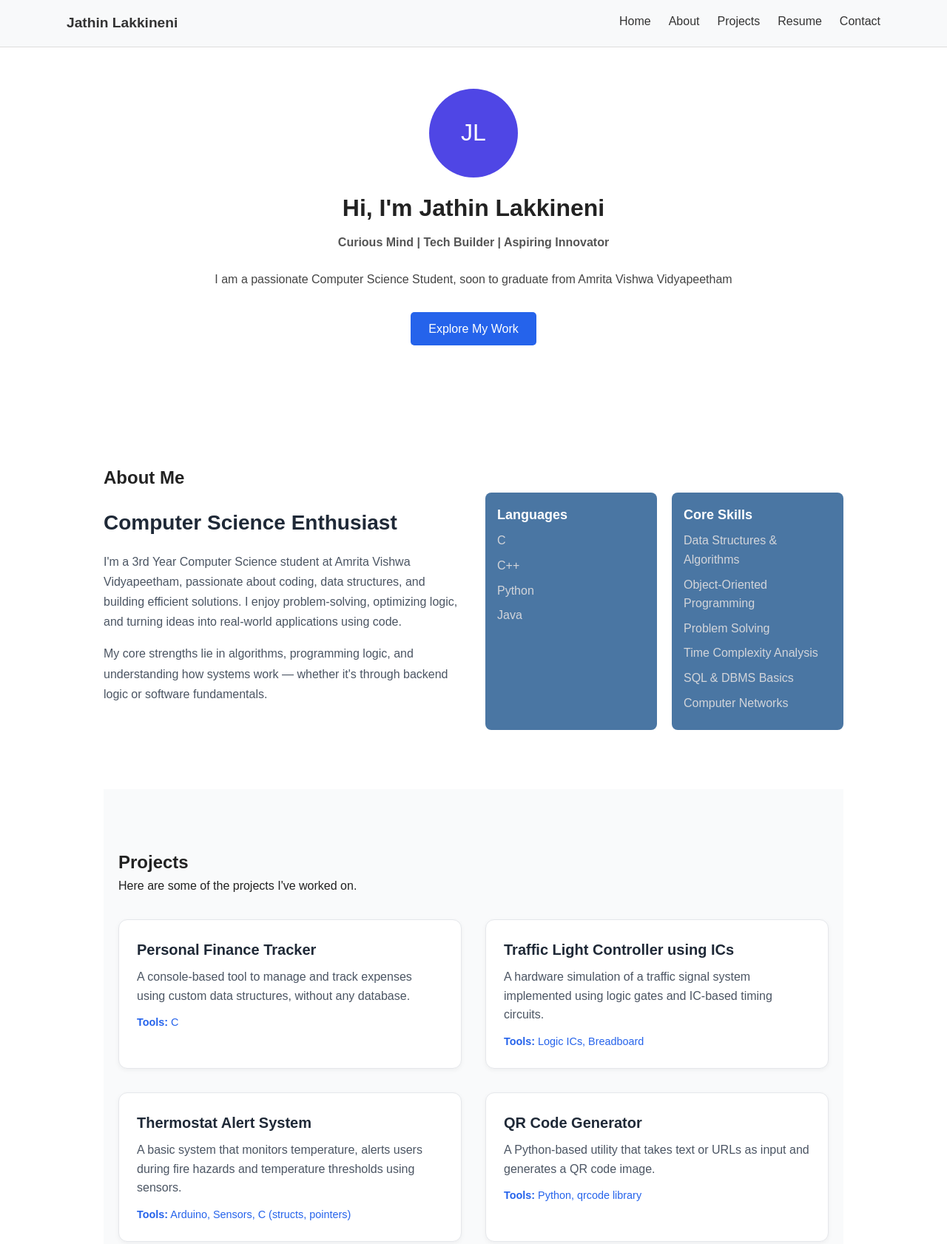
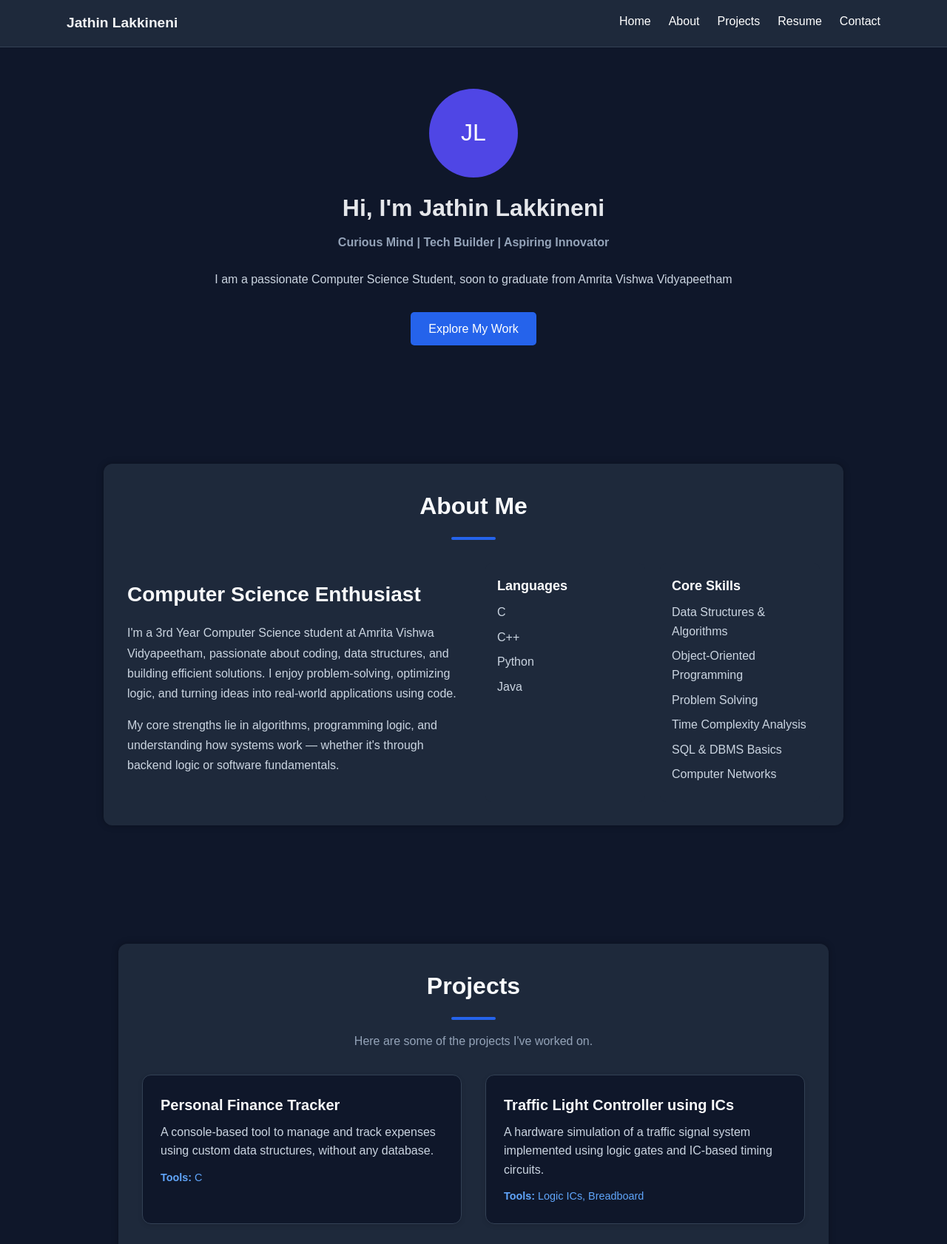
Before and after one commit to jlakkineni25/Repository, a plain HTML site: page index.html in a window 1280 px wide. Shown: the top 1682 px of the page at 74% size. Drawn offline with Linux system fonts and the light colour scheme.

Commit message:
Style.css

```diff
--- a/Style.css
+++ b/Style.css
@@ -1,4 +1,3 @@
-
 * {
   margin: 0;
   padding: 0;
@@ -8,17 +7,82 @@
 body {
   font-family: Arial, sans-serif;
   line-height: 1.6;
-      color: #222;
-      background-color: #ffffff;
+  color: #e5e7eb;
+  background-color: #0f172a; /* Deep dark navy */
+}
+
+section {
+  padding: 80px 20px;
+  max-width: 1000px;
+  margin: 0 auto;
+}
+
+.container {
+  background-color: #1e293b; /* Dark card bg */
+  border-radius: 0.75rem;
+  padding: 2rem;
+  box-shadow: 0 0 10px rgba(0, 0, 0, 0.3);
+}
+
+.section-header {
+  text-align: center;
+  margin-bottom: 2rem;
+}
+
+.section-title {
+  font-size: 2rem;
+  font-weight: 700;
+  color: #f8fafc;
+}
+
+.section-divider {
+  height: 4px;
+  width: 60px;
+  background-color: #2563eb;
+  margin: 1rem auto;
+  border-radius: 2px;
+}
+
+.section-subtitle {
+  color: #94a3b8;
+  font-size: 1rem;
+}
+
+/* Cards used inside grids */
+.card {
+  background-color: #1e293b;
+  border-radius: 0.75rem;
+  padding: 1.5rem;
+  border: 1px solid #334155;
+  box-shadow: 0 2px 8px rgba(0,0,0,0.2);
+  transition: transform 0.3s ease, box-shadow 0.3s ease;
+}
+
+.card:hover {
+  transform: translateY(-4px);
+  box-shadow: 0 6px 16px rgba(0,0,0,0.3);
+}
+
+/* Headings inside cards */
+.card h3 {
+  color: #f1f5f9;
+  margin-bottom: 0.5rem;
+}
+
+/* Text inside cards */
+.card p {
+  color: #cbd5e1;
+  font-size: 0.95rem;
+  line-height: 1.6;
 }
 
 nav {
-      background: #f8f9fa;
+  background: #1e293b;
   padding: 1rem 2rem;
   position: fixed;
   top: 0;
   width: 100%;
-      border-bottom: 1px solid #ddd;
+  border-bottom: 1px solid #334155;
   z-index: 1000;
 }
 
@@ -32,7 +96,7 @@
 .logo {
   font-weight: bold;
   font-size: 1.2rem;
-      color: #333;
+  color: #f3f4f6;
 }
 
 .nav-links {
@@ -43,19 +107,14 @@
 
 .nav-links a {
   text-decoration: none;
-      color: #333;
+  color: #f3f4f6;
   font-weight: 500;
 }
 
 .nav-links a:hover {
-      color: #0056b3;
+  color: #60a5fa;
 }
 
-    section {
-      padding: 80px 20px;
-      max-width: 1000px;
-      margin: 0 auto;
-    }
 
 #home {
   padding-top: 120px;
@@ -82,14 +141,14 @@
 }
 
 .home-subtitle {
-      color: #555;
+  color: #94a3b8;
   font-size: 1rem;
   margin-bottom: 1.5rem;
 }
 
 .home-description {
   font-size: 1rem;
-      color: #444;
+  color: #cbd5e1;
   max-width: 700px;
   margin: 0 auto 2rem;
 }
@@ -109,7 +168,7 @@
 }
 
 #about {
-      background-color: #ffffff;
+  background-color: #0f172a;
   padding: 80px 0;
 }
 
@@ -123,14 +182,14 @@
 .about-text h3 {
   font-size: 1.75rem;
   font-weight: 600;
-      color: #1f2937;
+  color: #f9fafb;
   margin-bottom: 1rem;
 }
 
 .about-text p {
   font-size: 1rem;
   line-height: 1.7;
-      color: #4b5563;
+  color: #cbd5e1;
   margin-bottom: 1rem;
 }
 
@@ -141,7 +200,7 @@
 }
 
 .skill-card {
-      background: #4a76a3;
+  background: #1e293b;
   border-radius: 0.5rem;
   padding: 1rem;
 }
@@ -149,14 +208,14 @@
 .skill-card h4 {
   font-size: 1.125rem;
   font-weight: 600;
-      color: #fff;
+  color: #ffffff;
   margin-bottom: 0.5rem;
 }
 
 .skill-card ul {
   list-style: none;
   padding-left: 0;
-      color: #d3d5da;
+  color: #cbd5e1;
 }
 
 .skill-card ul li {
@@ -213,7 +272,7 @@
 .social-icon {
   width: 40px;
   height: 40px;
-      background: #374151;
+  background: #334155;
   display: flex;
   align-items: center;
   justify-content: center;
@@ -221,11 +280,11 @@
 }
 
 .social-icon:hover {
-      background-color: #1f2937;
+  background-color: #1e293b;
 }
 
 #projects {
-  background-color: #f9fafb;
+  background-color: #0f172a;
   padding: 80px 20px;
 }
 
@@ -237,34 +296,39 @@
 }
 
 .project-card {
-  background: #ffffff;
-  border: 1px solid #e5e7eb;
+  background: #0f172a;
+  border: 1px solid #334155;
   border-radius: 0.75rem;
   padding: 1.5rem;
-  box-shadow: 0 2px 6px rgba(0,0,0,0.05);
+  box-shadow: 0 2px 6px rgba(0,0,0,0.1);
   transition: transform 0.3s ease, box-shadow 0.3s ease;
 }
 
 .project-card:hover {
   transform: translateY(-5px);
-  box-shadow: 0 6px 12px rgba(0,0,0,0.1);
+  box-shadow: 0 6px 12px rgba(0,0,0,0.3);
 }
 
 .project-title {
   font-size: 1.25rem;
   font-weight: 600;
   margin-bottom: 0.5rem;
-  color: #1f2937;
+  color: #f9fafb;
 }
 
 .project-description {
   font-size: 1rem;
-  color: #4b5563;
+  color: #cbd5e1;
   margin-bottom: 0.75rem;
 }
 
 .project-tools {
   font-size: 0.9rem;
-  color: #2563eb;
+  color: #60a5fa;
   font-weight: 500;
 }
+
+a:link, a:visited {
+  color: white;
+  text-decoration: none;
+}
```
Lines whose indentation alone changed are shown as unchanged.
